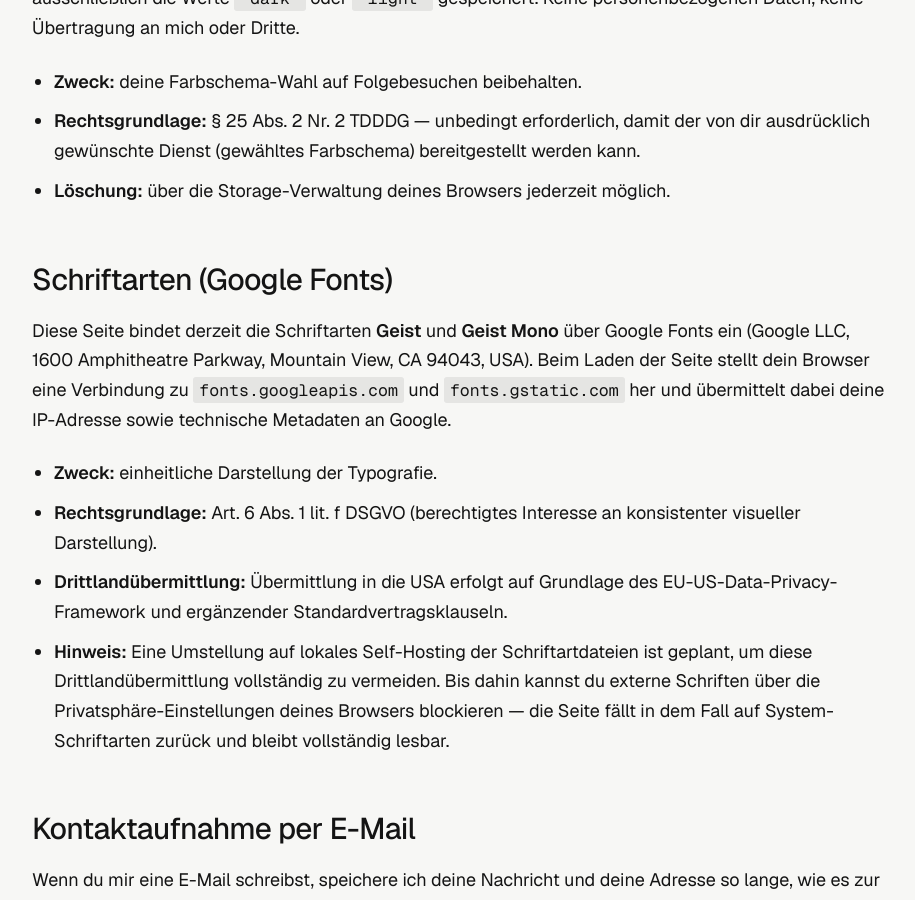
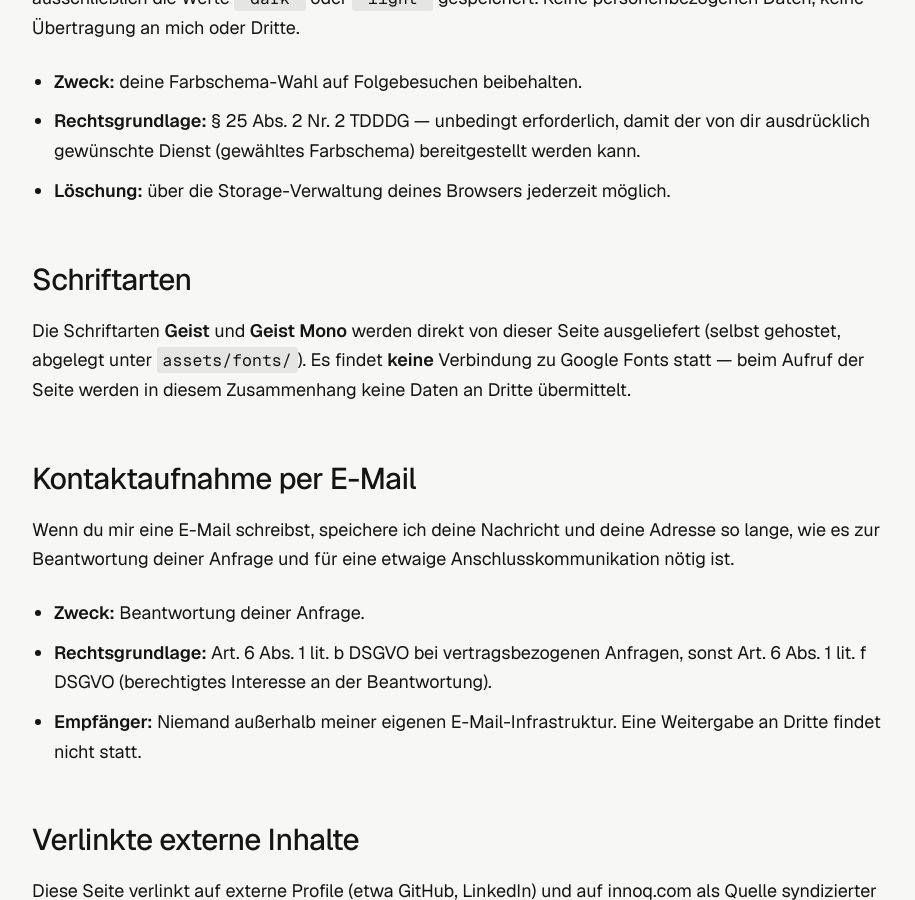
Before and after one commit to hollesse/joshuatoepfer.de, a Jekyll site: the page built from datenschutz/index.md, in a window 1280 px wide and 900 px high, scrolled down 1733 px. Shown: the whole window, without its empty margins (48-963 px from the left). Built offline with Jekyll 4.4.1, drawn with Linux system fonts in a browser that asks for light colours; some of the changed text lies outside the part shown.

Commit message:
bug(design-system): self-host Geist + Geist Mono fonts (DSGVO) [design-system-005]
Replaces the Google Fonts CDN dependency with locally-shipped variable
WOFF2 files. Eliminates the IP-address transfer to Google LLC (USA)
that was previously triggered on every page load — the very gap LG
München I 20 O 17493/20 (2022) confirmed as a DSGVO violation absent
explicit consent.

Files:
- assets/fonts/Geist-Variable.woff2, GeistMono-Variable.woff2 — variable
  WOFF2s covering weight range 100-900, single file per family
- assets/fonts/OFL.txt — SIL Open Font License 1.1 (mandatory
  redistribution attribution per OFL § 1)
- _sass/_fonts.scss — new partial holding the two @font-face
  declarations with font-display: swap, imported from
  assets/css/main.scss before _base
- _layouts/default.html — three Google-Fonts links (two preconnect +
  one stylesheet) removed; no replacement external link needed
- datenschutz/index.md — "Schriftarten (Google Fonts)" section
  replaced with self-hosting note; 2026-06-03 changelog entry added
  under "Änderungen dieser Datenschutzerklärung"
- design-system BC README — typography inventory updated to mention
  _sass/_fonts.scss and the self-hosted-WOFF2 pattern; the "currently
  loaded from Google Fonts CDN; not yet implemented" note from the
  previous state is rewritten to the present state

Verification: bundle exec jekyll build --quiet exits clean;
`grep -rE 'fonts\.(googleapis|gstatic)\.com' _site/` returns 0 hits;
@font-face blocks in compiled main.css cite ../fonts/ (relative,
local); font-family: "Geist" / "Geist Mono" references intact across
.jt, .label-eyebrow, and .post-body code paths. ADR-0005 untouched —
its "Consequences > Negative" bullet about the Google Fonts CDN
dependency is preserved as historical context, not a current problem
statement.

Co-Authored-By: Claude Opus 4.7 (1M context) <noreply@anthropic.com>

```diff
--- a/_layouts/default.html
+++ b/_layouts/default.html
@@ -4,9 +4,6 @@
   <meta charset="utf-8">
   <meta name="viewport" content="width=device-width, initial-scale=1">
   <title>{% if page.title %}{{ page.title }} — {{ site.title }}{% else %}{{ site.title }}{% endif %}</title>
-  <link rel="preconnect" href="https://fonts.googleapis.com">
-  <link rel="preconnect" href="https://fonts.gstatic.com" crossorigin>
-  <link rel="stylesheet" href="https://fonts.googleapis.com/css2?family=Geist:wght@100..900&family=Geist+Mono:wght@100..900&display=swap">
   <link rel="stylesheet" href="{{ '/assets/css/main.css' | relative_url }}">
   {% seo %}
   {% include head-canonical.html %}
--- /dev/null
+++ b/_sass/_fonts.scss
@@ -0,0 +1,26 @@
+// =============================================================================
+// FONTS
+// Self-hosted Variable Fonts: Geist + Geist Mono (SIL OFL 1.1).
+// Files live under assets/fonts/ and ship through Jekyll as-is.
+// Loaded before _base.scss so .jt's font-family references resolve locally.
+// No third-party connection — replaces former Google Fonts CDN link (see
+// design-system-005).
+// =============================================================================
+
+@font-face {
+  font-family: "Geist";
+  src: url("../fonts/Geist-Variable.woff2") format("woff2-variations"),
+       url("../fonts/Geist-Variable.woff2") format("woff2");
+  font-weight: 100 900;
+  font-style: normal;
+  font-display: swap;
+}
+
+@font-face {
+  font-family: "Geist Mono";
+  src: url("../fonts/GeistMono-Variable.woff2") format("woff2-variations"),
+       url("../fonts/GeistMono-Variable.woff2") format("woff2");
+  font-weight: 100 900;
+  font-style: normal;
+  font-display: swap;
+}
--- a/assets/css/main.scss
+++ b/assets/css/main.scss
@@ -3,9 +3,11 @@
 // =============================================================================
 // MAIN STYLESHEET
 // Entry point — imports partials in dependency order.
-// Geist + Geist Mono are loaded via <link> in _layouts/default.html.
+// Geist + Geist Mono are self-hosted Variable WOFF2s under assets/fonts/
+// and declared via @font-face in _sass/_fonts.scss (see design-system-005).
 // =============================================================================
 
+@use "fonts";
 @use "tokens";
 @use "base";
 @use "typography";
--- a/datenschutz/index.md
+++ b/datenschutz/index.md
@@ -59,26 +59,12 @@ Daten, keine Übertragung an mich oder Dritte.
 - **Löschung:** über die Storage-Verwaltung deines Browsers jederzeit
   möglich.
 
-## Schriftarten (Google Fonts)
+## Schriftarten
 
-Diese Seite bindet derzeit die Schriftarten **Geist** und **Geist Mono**
-über Google Fonts ein (Google LLC, 1600 Amphitheatre Parkway, Mountain
-View, CA 94043, USA). Beim Laden der Seite stellt dein Browser eine
-Verbindung zu `fonts.googleapis.com` und `fonts.gstatic.com` her und
-übermittelt dabei deine IP-Adresse sowie technische Metadaten an Google.
-
-- **Zweck:** einheitliche Darstellung der Typografie.
-- **Rechtsgrundlage:** Art. 6 Abs. 1 lit. f DSGVO (berechtigtes Interesse
-  an konsistenter visueller Darstellung).
-- **Drittlandübermittlung:** Übermittlung in die USA erfolgt auf
-  Grundlage des EU-US-Data-Privacy-Framework und ergänzender
-  Standardvertragsklauseln.
-- **Hinweis:** Eine Umstellung auf lokales Self-Hosting der
-  Schriftartdateien ist geplant, um diese Drittlandübermittlung
-  vollständig zu vermeiden. Bis dahin kannst du externe Schriften
-  über die Privatsphäre-Einstellungen deines Browsers blockieren —
-  die Seite fällt in dem Fall auf System-Schriftarten zurück und
-  bleibt vollständig lesbar.
+Die Schriftarten **Geist** und **Geist Mono** werden direkt von dieser
+Seite ausgeliefert (selbst gehostet, abgelegt unter `assets/fonts/`).
+Es findet **keine** Verbindung zu Google Fonts statt — beim Aufruf der
+Seite werden in diesem Zusammenhang keine Daten an Dritte übermittelt.
 
 ## Kontaktaufnahme per E-Mail
 
@@ -141,6 +127,10 @@ die deines gewöhnlichen Aufenthaltsorts.
 ## Änderungen dieser Datenschutzerklärung
 
 Diese Erklärung wird angepasst, wenn sich die Art der Datenverarbeitung
-auf dieser Seite ändert (etwa beim Umstieg auf lokales Self-Hosting
-der Schriftarten). Es gilt jeweils die zum Zeitpunkt deines Besuchs
-abrufbare Version, sichtbar am Datum unten in dieser Erklärung.
+auf dieser Seite ändert. Es gilt jeweils die zum Zeitpunkt deines
+Besuchs abrufbare Version, sichtbar am Datum unten in dieser Erklärung.
+
+- **2026-06-03:** Schriftarten werden ab sofort selbst gehostet
+  (Geist + Geist Mono als WOFF2 unter `assets/fonts/`); die
+  vorherige Einbindung über Google Fonts und die damit verbundene
+  Drittlandübermittlung an Google LLC entfallen.
```
Also changed, not shown: assets/fonts/OFL.txt (added, +93 -0 lines), .agentheim/contexts/design-system/README.md, assets/fonts/Geist-Variable.woff2 (added), assets/fonts/GeistMono-Variable.woff2 (added).
